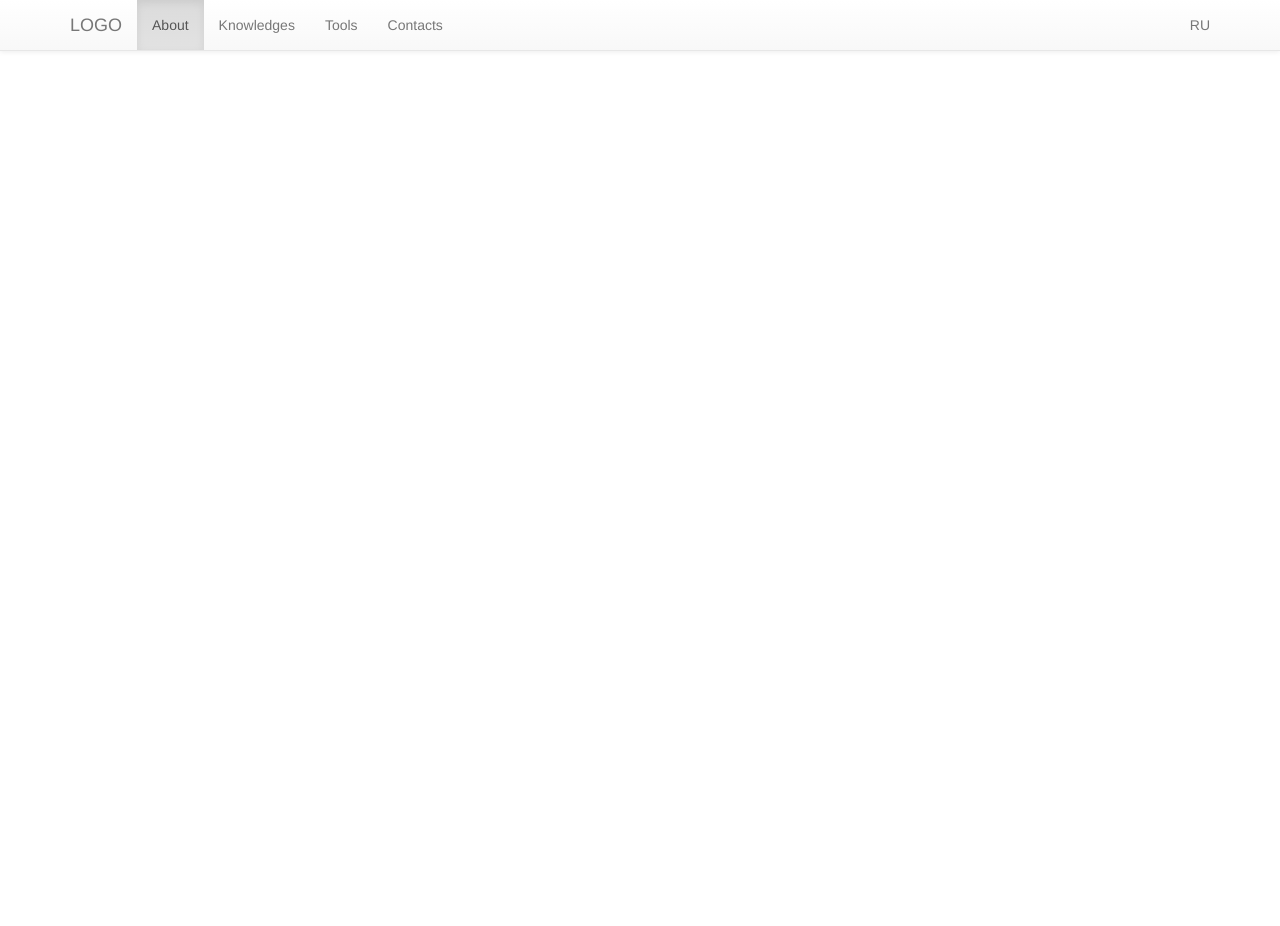
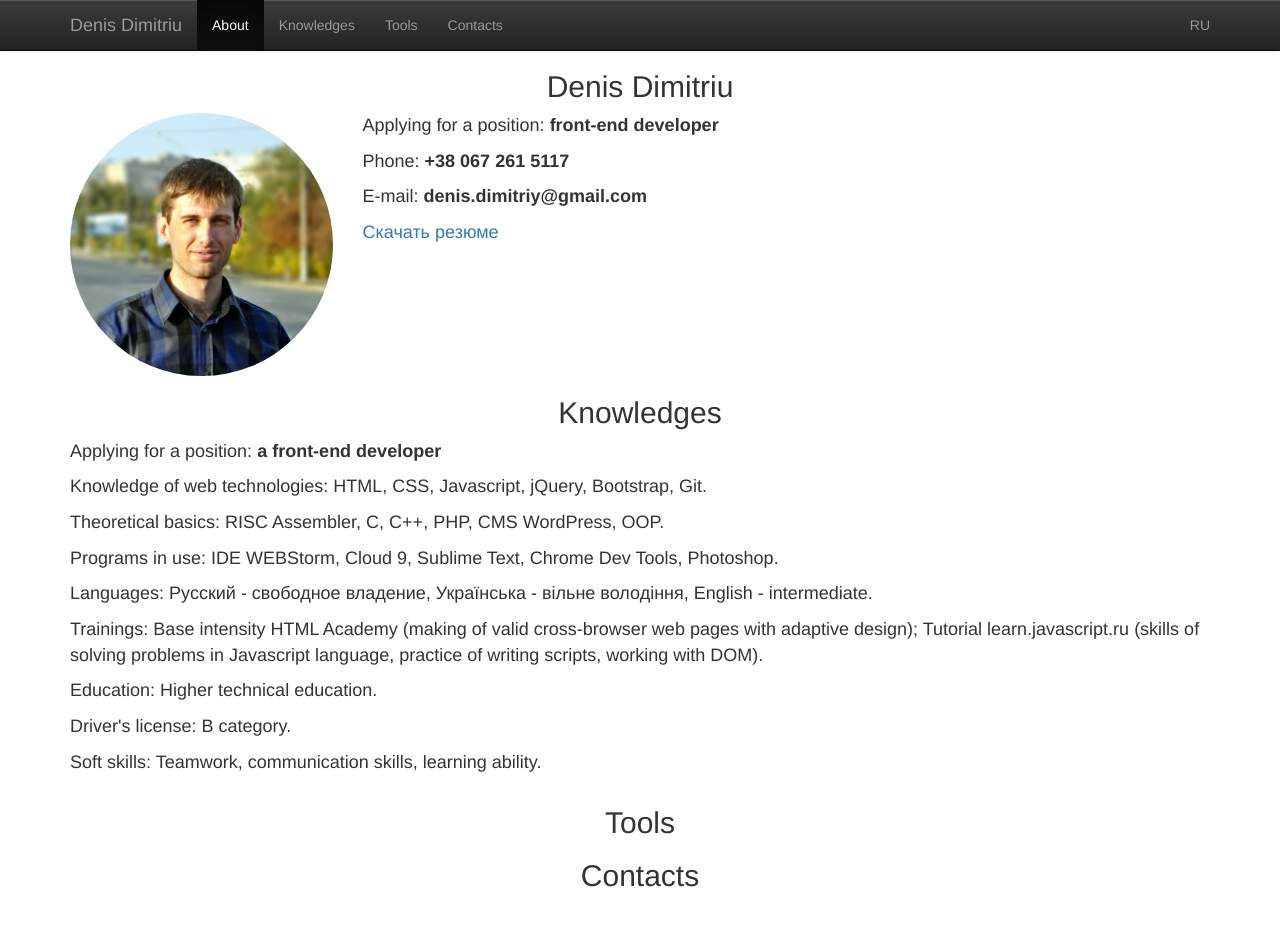
Before and after one commit to DenisDimitriy/CV, a plain HTML site: page index.html in a window 1280 px wide. Shown: the top 926 px of the page. Drawn offline with Linux system fonts and the light colour scheme.

Commit message:
add nav, btn "download CV"

```diff
--- a/assets/css/style.css
+++ b/assets/css/style.css
@@ -1,3 +1,11 @@
 body {
     height: 5000px;
 }
+
+p {
+    font-size: 18px;
+}
+
+.main {
+    padding-top: 50px;
+}
--- a/index.html
+++ b/index.html
@@ -8,7 +8,7 @@
     <meta name="description" content="">
     <meta name="author" content="Denis Dimitriu">
     <title>Denis Dimitriu</title>
-    <link rel="shortcut icon" href="../../assets/ico/favicon.ico">
+    <link rel="shortcut icon" href="./assets/img/favicon.png">
     <link rel="stylesheet" href="./assets/libs/bootstrap-3.3.2-dist/css/bootstrap.css">
     <link rel="stylesheet" href="./assets/libs/bootstrap-3.3.2-dist/css/bootstrap-theme.css">
 
@@ -17,7 +17,7 @@
 
 <body>
     <!-- Fixed navbar -->
-    <div class="navbar navbar-default navbar-fixed-top" role="navigation">
+    <div class="navbar navbar-default navbar-fixed-top navbar-inverse" role="navigation">
         <div class="container">
             <div class="navbar-header">
                 <button type="button" class="navbar-toggle" data-toggle="collapse" data-target=".navbar-collapse">
@@ -26,7 +26,7 @@
                     <span class="icon-bar"></span>
                     <span class="icon-bar"></span>
                 </button>
-                <a class="navbar-brand" href="#">LOGO</a>
+                <a class="navbar-brand" href="#">Denis Dimitriu</a>
             </div>
             <div class="navbar-collapse collapse">
                 <ul class="nav navbar-nav">
@@ -49,19 +49,79 @@
                     </li>
                 </ul>
             </div>
-            <!--/.nav-collapse -->
+            <!-- /nav-collapse -->
         </div>
     </div>
-    <!--/.Fixed navbar -->
+    <!-- /Fixed navbar -->
 
-    <div class="container">
-        <div class="row">
-            <div class="col-sm-12 col-md-12 col-lg-12">
+    <!-- Main wrapper -->
+    <div class="main container">
 
+        <section>
+            <h2 class="text-center">Denis Dimitriu</h2>
+            <div class="row">
+                <div class="col-xs-3 col-sm-3 col-md-3 col-lg-3">
+                    <img src="./assets/img/avatar.jpg" alt="avatar" class="img-circle img-responsive">
+                </div>
+                <div class="col-xs-9 col-sm-9 col-md-9 col-lg-9">
+                    <p>Applying for a position:
+                        <strong>front-end developer</strong>
+                    </p>
+
+                    <p>Phone:
+                        <strong>+38 067 261 5117</strong>
+                    </p>
+
+                    <p>E-mail:
+                        <strong>denis.dimitriy@gmail.com</strong>
+                    </p>
+
+                    <p>
+                        <a href="./assets/files/CV Denis Dimitriy.docx" download="CV Denis Dimitriu">Скачать резюме</a>
+                    </p>
+
+                </div>
             </div>
-        </div>
+        </section>
+
+        <section>
+            <h2 class="text-center">Knowledges</h2>
+            <div class="row">
+                <div class="col-xs-12 col-sm-12 col-md-12 col-lg-12">
+                    <p>Applying for a position:
+                        <strong>a front-end developer</strong>
+                    </p>
+
+                    <p>Knowledge of web technologies: HTML, СSS, Javascript, jQuery, Bootstrap, Git.</p>
+                    <p>Theoretical basics: RISC Assembler, С, С++, PHP, CMS WordPress, OOP.</p>
+                    <p> Programs in use: IDE WEBStorm, Cloud 9, Sublime Text, Chrome Dev Tools, Photoshop.</p>
+                    <p>Languages: Русский - свободное владение, Українська - вільне володіння, English - intermediate.</p>
+                    <p>Trainings: Base intensity HTML Academy (making of valid cross-browser web pages with adaptive design);
+                        Tutorial learn.javascript.ru (skills of solving problems in Javascript language, practice of writing
+                        scripts, working with DOM).</p>
+                    <p>Education: Higher technical education.</p>
+                    <p>Driver's license: B category.</p>
+                    <p>Soft skills: Teamwork, communication skills, learning ability.</p>
+                </div>
+            </div>
+        </section>
+
+        <section>
+            <h2 class="text-center">Tools</h2>
+        </section>
+
+        <section>
+            <h2 class="text-center">Contacts</h2>
+        </section>
     </div>
-    <!-- /container -->
+    <!-- /Main wrapper -->
+
+
+
+
+
+
+
 
     <script src="./assets/libs/jquery-3.2.1/jquery-3.2.1.js"></script>
     <script src="./assets/libs/bootstrap-3.3.2-dist/js/bootstrap.js"></script>
```
Also changed, not shown: assets/img/avatar.jpg (added), assets/img/favicon.png (added), 1 other file.
